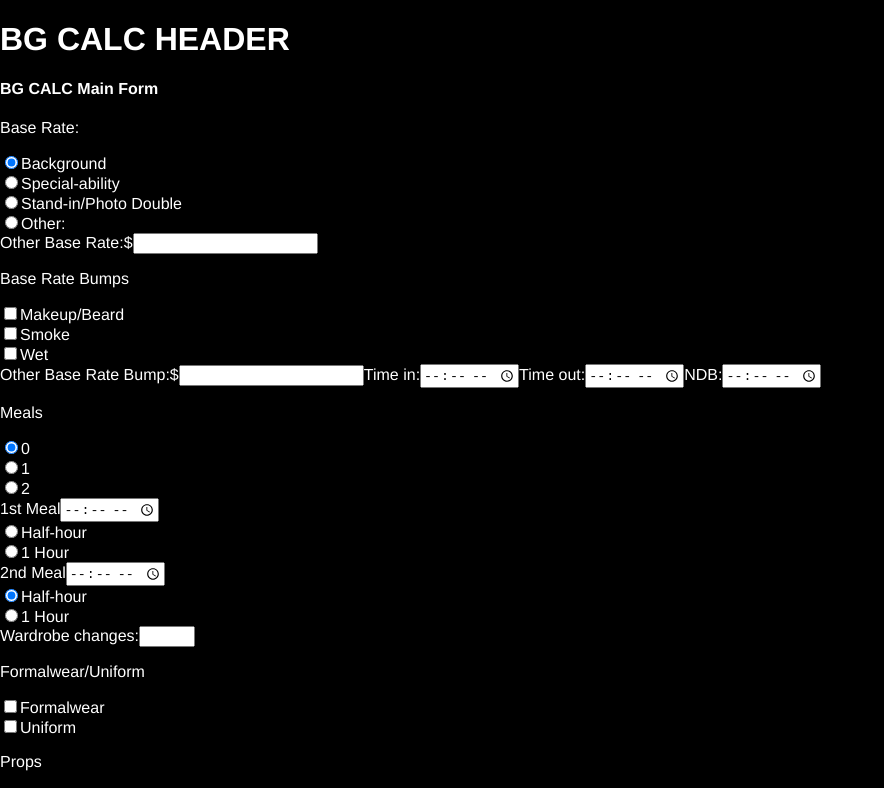
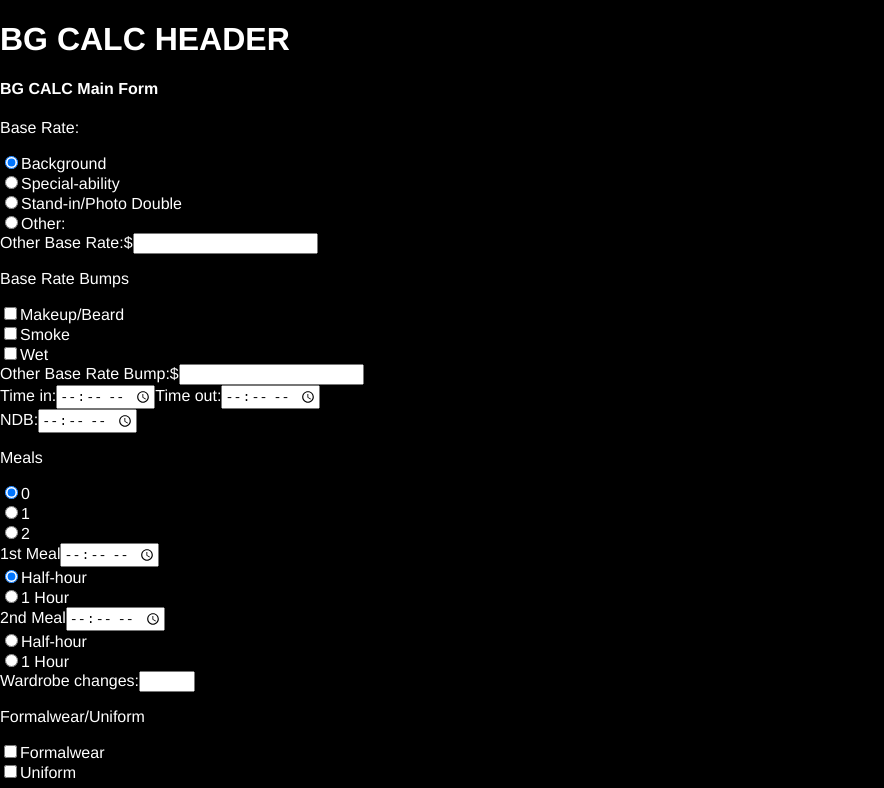
Before and after one commit to jasonchilcott/sag-bg-calc, a React (Create React App) app: page / in a window 1280 px wide. Shown: the top 788 px of the page, without its empty margins (0-884 px from the left). Built offline with nearby package versions, Linux system fonts and the light colour scheme.

Commit message:
moved mark and summary to inside main

```diff
--- a/src/App.js
+++ b/src/App.js
@@ -1,8 +1,7 @@
 import React from "react";
 import Header from './Header.js';
-import MainForm from './MainForm.js';
-import Mark from './Mark.js';
-import Summary from './Summary.js'
+import Main from './Main.js';
+
 import SideBar from './SideBar';
 import Footer from './Footer.js';
 
@@ -12,9 +11,8 @@ function App() {
     <div className="App">
       <Header />
       <div className="content-wrapper">
-        <MainForm />
-        <Mark />
-        <Summary />
+        <Main />
+
       </div>
 
       <SideBar />
--- a/src/MainForm.js
+++ b/src/Main.js
@@ -1,6 +1,13 @@
 import React from "react"
+import Mark from './Mark.js';
+import Summary from './Summary.js'
 
-const MainForm = () => {
+const Main = () => {
+
+  //const totalBaseRate = baseRate + baseRateBumps
+
+
+
 
   return (
     <div className="main-form">
@@ -54,8 +61,8 @@ const MainForm = () => {
         $<input type="number" id="other-base-bump" name="other-base-bump"
         min="0"/>
 
-
-              <label>Time in:</label>
+        <div>
+        <label>Time in:</label>
         <input
           className="form-control"
           type="time" id="time-in" name="time-in"
@@ -65,6 +72,7 @@ const MainForm = () => {
           className="form-control"
           type="time" id="time-out" name="time-out"
         />
+        </div>
         <label>NDB:</label>
         <input
           className="form-control"
@@ -105,7 +113,7 @@ const MainForm = () => {
         />
         <div>
           <input type="radio" id="half" name="1st-duration" value="half"
-                checked/>
+                />
           <label for="half">Half-hour</label>
         </div>
         <div>
@@ -206,8 +214,10 @@ const MainForm = () => {
 
 
       </form>
+      <Mark />
+      <Summary />
     </div>
   )
 }
 
-export default MainForm
+export default Main
```
